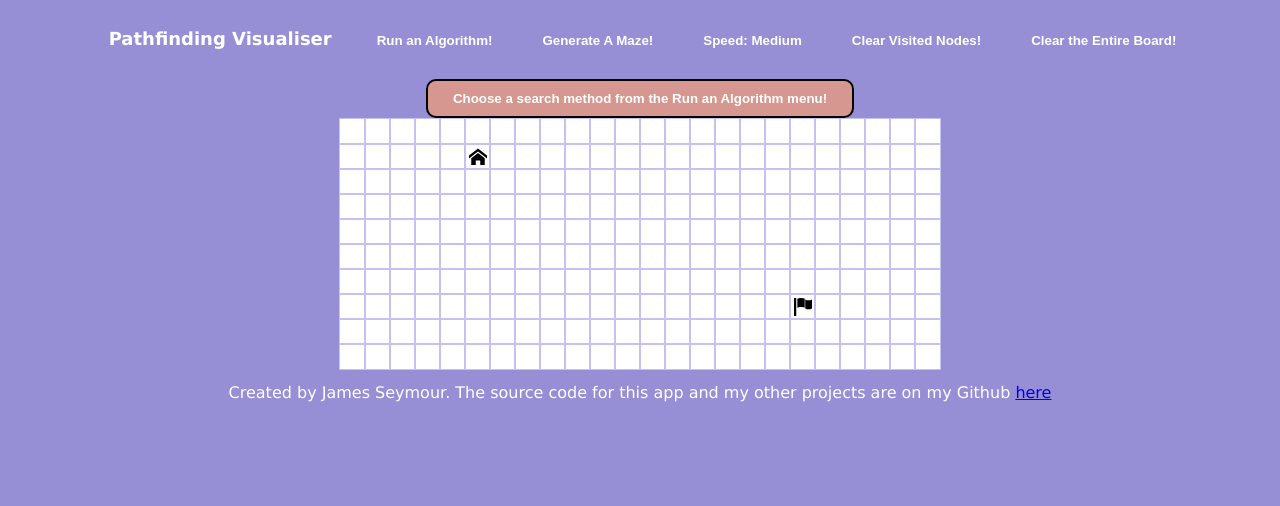
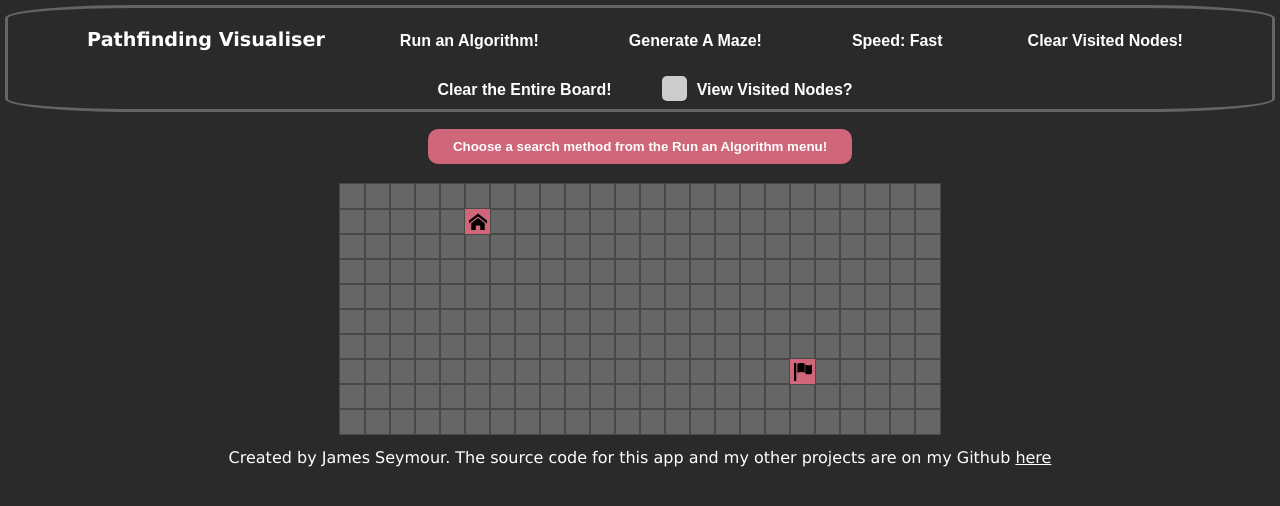
Before and after one commit to james-seymour/pathfinding-visualiser, a React (Create React App) app: page / in a window 1280 px wide. Shown: the top 506 px of the page. Built offline with nearby package versions, Linux system fonts and the light colour scheme.

Commit message:
Fixed deadlock bug. Updated ani speeds. Added toggle for node visibility. Fixed some styling

```diff
--- a/src/App.js
+++ b/src/App.js
@@ -5,7 +5,7 @@ import "./App.css"
 function App() {
   // Do some really hacky tricks to properly set css
   document.documentElement.style.setProperty("--screen-x", Math.floor(((window.screen.width - 100) / 30)))
-  document.body.style = 'background-color: rgb(151, 143, 213);'
+  document.body.style = 'background-color: rgb(42, 42, 42);'
   // In order to return more than one HTML element at once, wrap in an empty element:
   return (
       <div className="main">
--- a/src/visualiser/Node.css
+++ b/src/visualiser/Node.css
@@ -1,7 +1,7 @@
 .node {
     width: 25px;
     height: 25px;
-    outline: 1px solid rgb(198, 193, 240);
+    outline: 1px solid rgb(72, 72, 72);
     display: inline-block;
   }
 
@@ -10,6 +10,7 @@
     background-position: center;
     background-repeat: no-repeat;
     background-size: 70%;
+    background-color: rgb(207, 102, 121);
 
     animation-name: fadeInAnimation;
     animation-duration: 0.1s;
@@ -21,11 +22,16 @@
     animation-play-state: running;
 }
 
+.node-start:hover {
+    background-size: 100%;
+}
+
 .node-finish {
     background-image: url("./resources/flag.svg");
     background-position: center;
     background-repeat: no-repeat;
     background-size: 70%;
+    background-color: rgb(207, 102, 121);
 
     animation-name: fadeInAnimation;
     animation-duration: 0.1s;
@@ -37,10 +43,14 @@
     animation-play-state: running;
 }
 
+.node-finish:hover {
+    background-size: 100%
+}
+
 .node-wall {
-    outline: none;
+
     background-size: 95%;
-    background-color: rgb(114, 57, 151);
+    background-color: rgb(150, 150, 150);
     animation-name: fadeInAnimation;
     animation-duration: 0.1s;
     animation-timing-function: ease-out;
@@ -68,9 +78,8 @@
     }
 }
 
-
 .node-visited {
-    animation-name: visitedAnimation;
+    animation-name: defaultVisitedAnimation;
     animation-duration: 1.5s;
     animation-timing-function: ease-out;
     animation-delay: 0;
@@ -80,10 +89,21 @@
     animation-play-state: running;
 }
 
-@keyframes visitedAnimation {
+.node-visited-visible {
+    animation-name: visibleVisitedAnimation;
+    animation-duration: 1.5s;
+    animation-timing-function: ease-out;
+    animation-delay: 0;
+    animation-direction: alternate;
+    animation-iteration-count: 1;
+    animation-fill-mode: forwards;
+    animation-play-state: running;
+}
+
+@keyframes defaultVisitedAnimation {
     0% {
     transform: scale(0.3);
-    background-color: rgb(151, 143, 213);
+    background-color: rgb(213, 151, 143);
     border-radius: 100%;
     }
 
@@ -101,12 +121,38 @@
     100% {
     border-radius: 0%;
     transform: scale(1);
-    background-color: rgb(213, 151, 143);
+    background-color: none;
     }
 }
 
+@keyframes visibleVisitedAnimation {
+    0% {
+        transform: scale(0.3);
+        background-color: rgb(213, 151, 143);
+        border-radius: 100%;
+        }
+
+        50% {
+        background-color: rgb(143, 205, 213);
+        border-radius: 50%;
+        }
+
+        75% {
+        transform: scale(1.2);
+        background-color: rgb(159, 213, 143);
+        border-radius: 25%;
+        }
+
+        100% {
+        border-radius: 0%;
+        transform: scale(1);
+        background-color: rgba(151, 143, 213, 0.6);
+        }
+}
+
 .node-shortest-path {
-    background-color: rgb(143, 213, 151);
+    outline: none;
+    background-color: rgb(207, 102, 121);
     animation-name: fadeInAnimation;
     animation-duration: 0.1s;
     animation-timing-function: ease-out;
--- a/src/visualiser/Visualiser.css
+++ b/src/visualiser/Visualiser.css
@@ -5,31 +5,37 @@ html {
 }
 
 .userinterface {
+    outline: 3px solid rgb(100, 100, 100);
     display: inline-block;
-    justify-content: left;
-    background-color: rgb(151, 143, 213);
-    border-color: rgb(0, 0, 0);
+    justify-content: center;
+    background-color: rgb(42, 42, 42);
+    border-radius: 10%;
     text-align: center;
     color: white;
 }
 
 .navbar {
     display: inline-block;
-
     color: white;
     font-family: 'Verdana', Arial, sans-serif;
     font-weight: bold;
-    font-size: large;
+    font-size: larger;
     padding: 20px;
     padding-left: 30px;
+    padding-right: 30px;
     text-decoration: none;
 }
 
+.navbar:hover {
+    color: rgb(151, 143, 213);
+}
+
 .button {
-    background-color: rgb(151, 143, 213);
+    background-color: rgb(42, 42, 42);
     border: none;
-    padding: 10px 25px;
+    padding: 10px 40px;
     font-weight: bold;
+    font-size: medium;
     text-align: center;
     display: inline-block;
     color: white;
@@ -37,16 +43,17 @@ html {
 }
 
 .button:hover {
-    background-color: rgb(188, 200, 156);
+    border-radius: 15px;
+    background-color: rgb(151, 143, 213);
 }
 
-
 .dropbtn {
+    border-radius: 15px;
     text-align: center;
     font-weight: bold;
-    background-color: rgb(151, 143, 213);
+    background-color: rgb(42, 42, 42);
     color: white;
-    padding: 10px 25px;
+    padding: 10px 45px;
     border: none;
 }
 
@@ -57,27 +64,32 @@ html {
 
   /* Dropdown Content (Hidden by Default) */
 .dropdown-content {
+padding: 10px;
 font-weight: bold;
 text-align: center;
 display: none;
 position: absolute;
-    background-color: rgb(151, 143, 213);
-    min-width: 160px;
+background-color: rgb(42, 42, 42);
 z-index: 2;
+border-radius: 10px;
 }
 
-  /* Links inside the dropdown */
-  .dropdown-content a {
-    border-radius: 5%;
-    padding: 12px 16px;
-    text-decoration: none;
-    display: block;
+.dropdown-content-button {
+    background-color: rgb(42, 42, 42);
+    border: none;
+    padding: 10px 40px;
+    font-weight: bold;
+    text-align: center;
+    display: inline-block;
+    color: white;
+    cursor: pointer;
 }
 
-  /* Change color of dropdown links on hover */
-.dropdown-content a:hover {
-    background-color: #ddd;
+.dropdown-content-button:hover {
+    border-radius: 15px;
+    background-color: rgb(151, 143, 213);
 }
+
 
 /* Show the dropdown menu on hover */
 .dropdown:hover .dropdown-content {
@@ -87,19 +99,94 @@ html {
 
 /* Change the background color of the dropdown button when the dropdown content is shown */
 .dropdown:hover .dropbtn {
-    background-color: rgb(188, 200, 156);
+    background-color: rgb(151, 143, 213);
+}
+
+.view-visited-container {
+    display: inline-block;
+    padding-right: 30px;
+    padding-left: 10px;
+
+}
+
+.view-visited {
+    padding-left: 35px;
+    padding-top: 5px;
+    display: inline-block;
+    position: relative;
+    font-size: medium;
+    cursor: pointer;
+    font-family: sans-serif;
+    font-weight: bold;
+    -webkit-user-select: none;
+    -moz-user-select: none;
+    -ms-user-select: none;
+    user-select: none;
+  }
+
+.view-visited input {
+    position: absolute;
+    opacity: 0;
+    cursor: pointer;
+    height: 0;
+    width: 0;
+  }
+
+  /* Create a custom checkbox */
+.checkmark {
+    position: absolute;
+    top: 0;
+    left: 0;
+    height: 25px;
+    width: 25px;
+    border-radius: 5px;
+    background-color: #eee;
+}
+
+.view-visited input ~ .checkmark {
+    background-color: #ccc;
+}
+
+  /* When the checkbox is checked, add a blue background */
+.view-visited input:checked ~ .checkmark {
+    background-color: rgb(151, 143, 213);
+}
+
+/* Create the checkmark/indicator (hidden when not checked) */
+.checkmark:after {
+    content: "";
+    position: absolute;
+    display: none;
+}
+
+/* Show the checkmark when checked */
+.view-visited input:checked ~ .checkmark:after {
+    display: block;
+}
+
+/* Style the checkmark/indicator */
+.view-visited .checkmark:after {
+    left: 9px;
+    top: 5px;
+    width: 5px;
+    height: 10px;
+    border: solid white;
+    border-width: 0 3px 3px 0;
+    -webkit-transform: rotate(45deg);
+    -ms-transform: rotate(45deg);
+    transform: rotate(45deg);
 }
 
 .legend {
     width: 100%;
-    height: 5vh;
     text-align: center;
-    padding-top: 10px;
+    padding-top: 20px;
+    padding-bottom: 20px;
 }
 
 .visualise-button {
-    background-color: rgb(213, 151, 143);
-    border: 2px solid black;
+    background-color: rgb(207, 102, 121);
+    border: none;
     border-radius: 10px;
     padding: 10px 25px;
     font-weight: bold;
@@ -112,7 +199,7 @@ html {
 .grid {
     box-sizing: border-box;
     display: inline-block;
-    background-color: white;
+    background-color: rgb(102, 102, 102);
     font-size: 0;
     height: 100%;
     width: var(--screen-x)*30px;
@@ -120,8 +207,16 @@ html {
 
 .footer {
     font-family: 'Verdana', Arial, sans-serif;
-    background-color: rgb(151, 143, 213);
+    background-color: rgb(42, 42, 42);
     color: white;
     padding: 10px 25px;
     border: none;
 }
+
+.github-link {
+    color: white;
+}
+
+.github-link:hover {
+    color: rgb(151, 143, 213);
+}
--- a/src/visualiser/Visualiser.js
+++ b/src/visualiser/Visualiser.js
@@ -37,8 +37,9 @@ export default class Visualiser extends Component {
       currentRow: 0,
       currentCol: 0,
 			selectedAlgorithm: null,
-			animationSpeed: 10,
-			animationSpeedLabel: "Medium"
+			animationSpeed: 5,
+			animationSpeedLabel: "Fast",
+			nodesVisible: false
     };
 	}
 
@@ -190,7 +191,7 @@ export default class Visualiser extends Component {
 			this.animateAlgorithm(dfsCalculation, dfsShortestPath)
 			break;
 		default:
-
+			this.setState({isRunning: false})
 			break;
 		}
 	}
@@ -205,7 +206,11 @@ export default class Visualiser extends Component {
       } else {
 				setTimeout(() => {
 					const node = visitedNodesInOrder[i];
+					if (this.state.nodesVisible) {
+						this.updateNodeClassName(node.row, node.col, 'node node-visited-visible')
+					} else {
 						this.updateNodeClassName(node.row, node.col, 'node node-visited')
+					}
 				}, this.state.animationSpeed * i);
 			}
     }
@@ -222,7 +227,7 @@ export default class Visualiser extends Component {
         const node = nodesInShortestPathOrder[i];
         document.getElementById(`node-${node.row}-${node.col}`).className =
           'node node-shortest-path';
-      }, 50 * i);
+      }, this.state.animationSpeed * 6 * i);
     }
   }
 
@@ -273,6 +278,10 @@ export default class Visualiser extends Component {
 		this.resetElementInGrid('')
 	}
 
+	toggleVisitedNodesVisibility = () => {
+		this.setState({ nodesVisible: !this.state.nodesVisible })
+	}
+
 	renderUserInterface() {
 		return (
 			<div className="userinterface">
@@ -280,54 +289,54 @@ export default class Visualiser extends Component {
 					Pathfinding Visualiser
 				</a>
 				<div className="dropdown">
-					<button className="dropbtn">Run an Algorithm!</button>
+					<button className="button dropbtn">Run an Algorithm!</button>
 					<div className="dropdown-content">
-						<button id="Dijkstra" className="button algorithm-button"
+						<button id="Dijkstra" className="dropdown-content-button algorithm-button"
 						onClick={() => this.setState({ selectedAlgorithm: "Dijkstra's Algorithm"})}>
 							Djikstra's Algorithm
 						</button>
-						<button id="AStar" className="button algorithm-button"
+						<button id="AStar" className="dropdown-content-button algorithm-button"
 						onClick={() => this.setState({ selectedAlgorithm: "A* Search"})}>
 							A* Search
 						</button>
-						<button id="Greedy" className="button algorithm-button"
+						<button id="Greedy" className="dropdown-content-button algorithm-button"
 						onClick={() => this.setState({ selectedAlgorithm: "Greedy Best-First Search"})}>
 							Run Greedy Best-First Search
 						</button>
-						<button id="Swarm" className="button algorithm-button"
+						<button id="Swarm" className="dropdown-content-button algorithm-button"
 						onClick={() => this.setState({ selectedAlgorithm: "Swarm Search"})}>
 							Run Swarm Algorithm
 						</button>
 					</div>
 				</div>
 				<div className="dropdown">
-					<button className="dropbtn">Generate A Maze!</button>
+					<button className="button dropbtn">Generate A Maze!</button>
 					<div className="dropdown-content">
-						<button className="button" onClick={() => {this.generateRandomMaze(0.1)}}>
+						<button className="dropdown-content-button" onClick={() => {this.generateRandomMaze(0.1)}}>
 							Sparse Random: (~10% Coverage)
 						</button>
-						<button className="button" onClick={() => {this.generateRandomMaze(0.2)}}>
+						<button className="dropdown-content-button" onClick={() => {this.generateRandomMaze(0.2)}}>
 							Normal Random: (~20% Coverage)
 						</button>
-						<button className="button" onClick={() => {this.generateRandomMaze(0.35)}}>
+						<button className="dropdown-content-button" onClick={() => {this.generateRandomMaze(0.35)}}>
 							Dense Random: (~35% Coverage)
 						</button>
 						{/* Create more maze buttons here */}
 					</div>
 				</div>
 				<div className="dropdown">
-					<button className="dropbtn">Speed: {this.state.animationSpeedLabel}</button>
+					<button className="button dropbtn">Speed: {this.state.animationSpeedLabel}</button>
 					<div className="dropdown-content">
-						<button className="button" onClick={() => {this.updateAnimationSpeed("Slow", 25)}}>
+						<button className="dropdown-content-button" onClick={() => {this.updateAnimationSpeed("Slow", 20)}}>
 							Slow
 						</button>
-						<button className="button" onClick={() => {this.updateAnimationSpeed("Medium", 15)}}>
+						<button className="dropdown-content-button" onClick={() => {this.updateAnimationSpeed("Medium", 10)}}>
 							Medium
 						</button>
-						<button className="button" onClick={() => {this.updateAnimationSpeed("Fast", 5)}}>
+						<button className="dropdown-content-button" onClick={() => {this.updateAnimationSpeed("Fast", 5)}}>
 							Fast
 						</button>
-						<button className="button" onClick={() => {this.updateAnimationSpeed("Insane", 1)}}>
+						<button className="dropdown-content-button" onClick={() => {this.updateAnimationSpeed("Insane", 1)}}>
 							Insane
 						</button>
 					</div>
@@ -340,6 +349,13 @@ export default class Visualiser extends Component {
 				onClick={() => this.clearEntireCanvas()}>
 					Clear the Entire Board!
 				</button>
+				<div className="view-visited-container" onMouseDown={() => this.toggleVisitedNodesVisibility()}>
+					<label className="view-visited">
+						<input id="toggle-view-visited" type="checkbox"></input>
+						<span className="checkmark"></span>
+						View Visited Nodes?
+					</label>
+				</div>
 			</div>
 
 		)
@@ -394,7 +410,7 @@ export default class Visualiser extends Component {
 			{this.renderLegend()}
 			{this.renderGrid()}
 			<div className="footer">
-				Created by James Seymour. The source code for this app and my other projects are on my Github <a href="https://github.com/james-seymour">here</a>
+				Created by James Seymour. The source code for this app and my other projects are on my Github <a className="github-link" href="https://github.com/james-seymour">here</a>
 			</div>
 			</>
 		)
```
Lines whose indentation alone changed are shown as unchanged.
